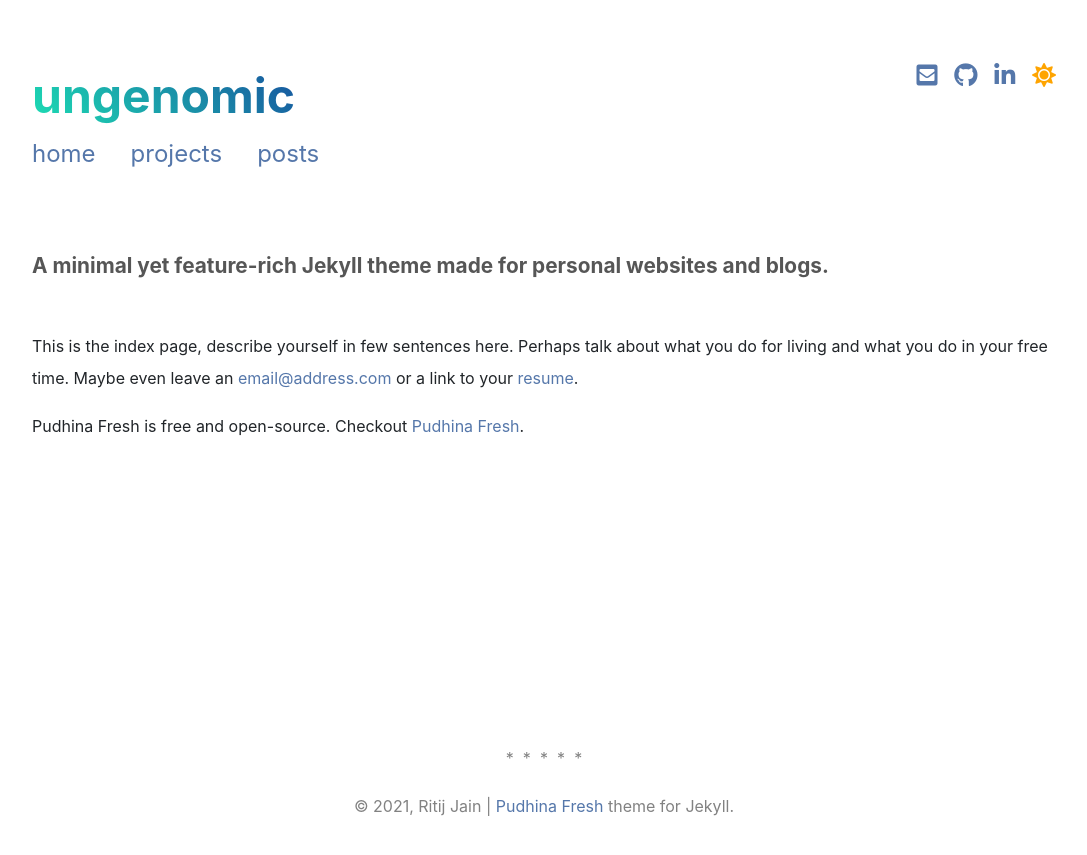
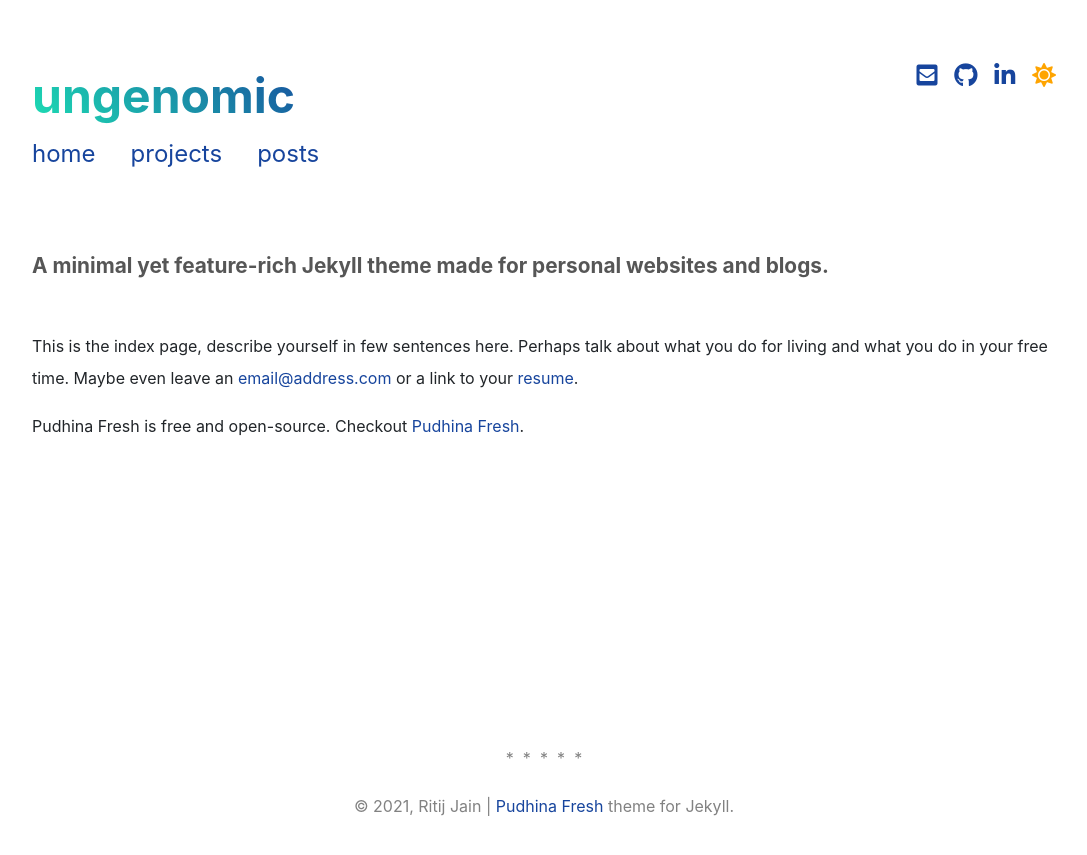
Before and after one commit to MurtoHilali/genemuse, a Jekyll site: the page built from index.md, in a window 1280 px wide. Shown: the top 855 px of the page, without its empty margins (96-1183 px from the left). Built offline with Jekyll 4.4.1, drawn with Linux system fonts in a browser that asks for light colours; nearby versions of some CDN libraries; a style sheet for code colours, icons or effects is not loaded.

Commit message:
Update main.css

```diff
--- a/assets/css/main.css
+++ b/assets/css/main.css
@@ -1,7 +1,7 @@
 @charset "UTF-8";
 
 a {
-  color: #57a;
+  color: #17459d;
   text-decoration: none;
 }
 
```
